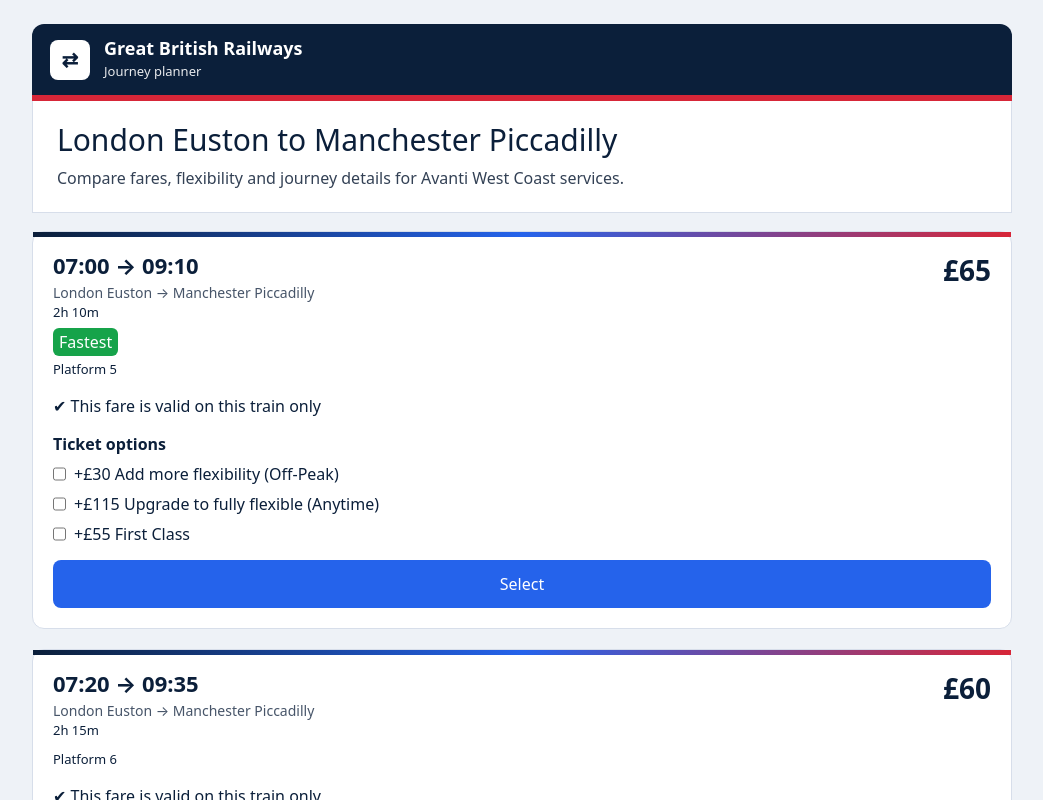
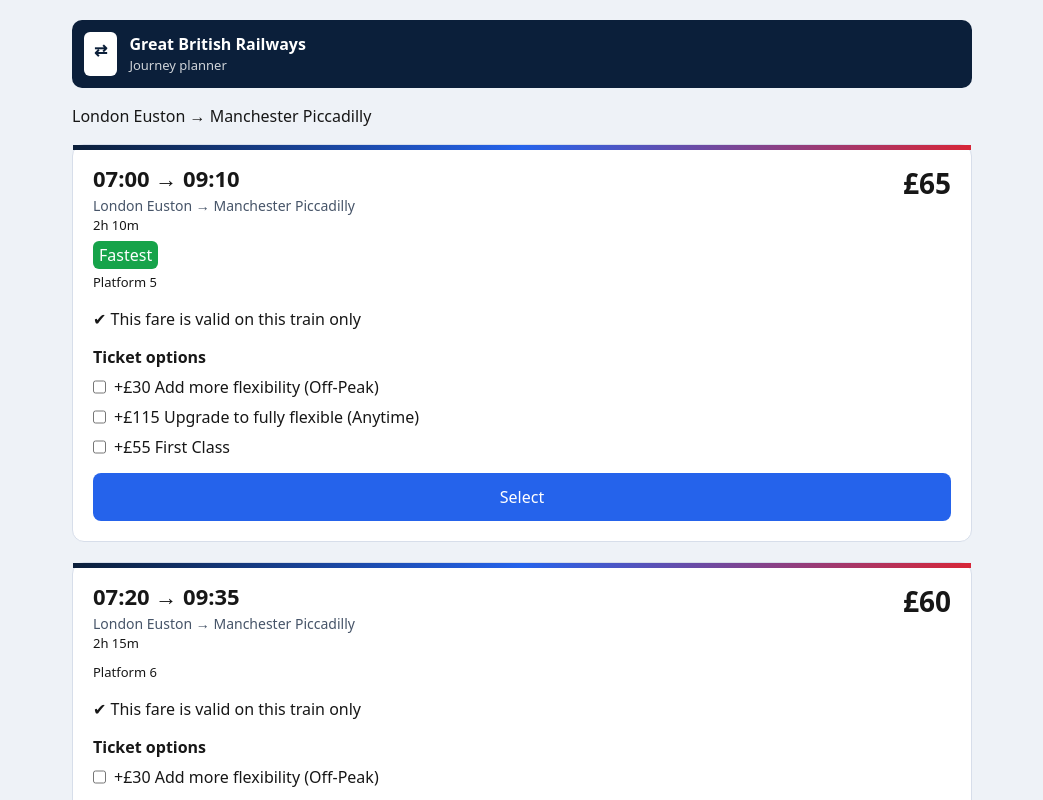
Before and after one commit to LotharG/rail-fare-prototype, a Next.js app: page / in a window 1280 px wide. Shown: the top 800 px of the page, without its empty margins (118-1161 px from the left). Built offline with nearby package versions, Linux system fonts and the light colour scheme.

Commit message:
Fix final Vercel build error

```diff
--- a/app/page.tsx
+++ b/app/page.tsx
@@ -11,21 +11,21 @@
   return ah * 60 + am - (dh * 60 + dm);
 }
 
-function getRestrictionText(activeFareType) {
-  if (activeFareType === "anytime") {
+function getRestrictionText(type) {
+  if (type === "anytime") {
     return "Valid on any train today.";
   }
 
-  if (activeFareType === "off_peak") {
+  if (type === "off_peak") {
     return "Valid on selected off-peak services. Some busy times may be excluded.";
   }
 
   return "Valid only on the train you selected.";
 }
 
-function getFareLabel(activeFareType) {
-  if (activeFareType === "anytime") return "Anytime";
-  if (activeFareType === "off_peak") return "Off-Peak";
+function getFareLabel(type) {
+  if (type === "anytime") return "Anytime";
+  if (type === "off_peak") return "Off-Peak";
   return "Advance";
 }
 
@@ -36,67 +36,74 @@
   const [view, setView] = useState("list");
 
   const cheapestPrice = Math.min(
-    ...data.journeys.map((j) => getCheapestFare(j.fares).price)
+    ...data.journeys.map(j => getCheapestFare(j.fares).price)
   );
 
   const fastestDuration = Math.min(
-    ...data.journeys.map((j) => getDurationMinutes(j.departure, j.arrival))
+    ...data.journeys.map(j =>
+      getDurationMinutes(j.departure, j.arrival)
+    )
   );
 
+  // =========================
+  // BASKET PAGE
+  // =========================
   if (view === "basket" && selectedJourney) {
-    const activeFareType = basketDetails?.activeFareType || "advance";
-    const restrictionText = getRestrictionText(activeFareType);
+    const type = basketDetails?.activeFareType || "advance";
 
     return (
       <div style={styles.page}>
         <div style={styles.shell}>
-          <div style={styles.brandBar}>
-            <div style={styles.brandMark}>⇄</div>
+          <div style={styles.header}>
+            <div style={styles.logo}>⇄</div>
             <div>
-              <div style={styles.brandTitle}>Great British Railways</div>
-              <div style={styles.brandSub}>Journey review</div>
+              <div style={styles.brand}>Great British Railways</div>
+              <div style={styles.sub}>Journey review</div>
             </div>
           </div>
 
-          <div style={styles.reviewCard}>
-            <h1 style={styles.pageTitle}>Check your journey</h1>
+          <div style={styles.card}>
+            <h1 style={styles.title}>Check your journey</h1>
 
-            <div style={styles.reviewSection}>
-              <div style={styles.reviewLabel}>Passenger</div>
-              <div style={styles.reviewValue}>1 adult travelling</div>
+            <div style={styles.section}>
+              <strong>Passenger</strong>
+              <div>1 adult travelling</div>
             </div>
 
-            <div style={styles.reviewSection}>
-              <div style={styles.reviewLabel}>Route</div>
-              <div style={styles.reviewValue}>
-                {selectedJourney.origin} ({selectedJourney.originCode}) →{" "}
-                {selectedJourney.destination} ({selectedJourney.destinationCode})
+            <div style={styles.section}>
+              <strong>Route</strong>
+              <div>
+                {selectedJourney.origin} → {selectedJourney.destination}
               </div>
             </div>
 
-            <div style={styles.reviewSection}>
-              <div style={styles.reviewLabel}>Service</div>
-              <div style={styles.reviewValue}>
+            <div style={styles.section}>
+              <strong>Service</strong>
+              <div>
                 {selectedJourney.departure} → {selectedJourney.arrival}
               </div>
-              <div style={styles.reviewMeta}>Platform {selectedJourney.platform}</div>
             </div>
 
-            <div style={styles.reviewSection}>
-              <div style={styles.reviewLabel}>Ticket type</div>
-              <div style={styles.reviewValue}>{getFareLabel(activeFareType)}</div>
-              <div style={styles.reviewMeta}>{restrictionText}</div>
+            <div style={styles.section}>
+              <strong>Ticket</strong>
+              <div>{getFareLabel(type)}</div>
+              <div style={styles.meta}>
+                {getRestrictionText(type)}
+              </div>
             </div>
 
-            <div style={styles.reviewSection}>
-              <div style={styles.reviewLabel}>Total price</div>
-              <div style={styles.totalPrice}>£{total}</div>
+            <div style={styles.section}>
+              <strong>Total</strong>
+              <div style={styles.total}>£{total}</div>
             </div>
 
             <div style={styles.buttonRow}>
-              <button style={styles.primaryButton}>Continue</button>
+              <button style={styles.primary}>
+                Continue
+              </button>
+
               <button
-                style={styles.secondaryButton}
+                style={styles.secondary}
                 onClick={() => setView("list")}
               >
                 Go back
@@ -108,26 +115,25 @@
     );
   }
 
+  // =========================
+  // MAIN LIST
+  // =========================
   return (
     <div style={styles.page}>
       <div style={styles.shell}>
-        <div style={styles.brandBar}>
-          <div style={styles.brandMark}>⇄</div>
+        <div style={styles.header}>
+          <div style={styles.logo}>⇄</div>
           <div>
-            <div style={styles.brandTitle}>Great British Railways</div>
-            <div style={styles.brandSub}>Journey planner</div>
+            <div style={styles.brand}>Great British Railways</div>
+            <div style={styles.sub}>Journey planner</div>
           </div>
         </div>
 
-        <div style={styles.hero}>
-          <h1 style={styles.pageTitle}>London Euston to Manchester Piccadilly</h1>
-          <p style={styles.pageIntro}>
-            Compare fares, flexibility and journey details for Avanti West Coast
-            services.
-          </p>
-        </div>
+        <h1 style={styles.title}>
+          London Euston → Manchester Piccadilly
+        </h1>
 
-        {data.journeys.map((journey) => {
+        {data.journeys.map(journey => {
           const basePrice = getCheapestFare(journey.fares).price;
 
           return (
@@ -142,15 +148,12 @@
                 setTotal(basePrice);
                 setBasketDetails({
                   total: basePrice,
-                  activeFareType: "advance",
-                  addFlex: false,
-                  addAnytime: false,
-                  addFirst: false
+                  activeFareType: "advance"
                 });
               }}
-              onPriceChange={(details) => {
-                setTotal(details.total);
-                setBasketDetails(details);
+              onPriceChange={(d) => {
+                setTotal(d.total);
+                setBasketDetails(d);
               }}
               onContinue={() => setView("basket")}
             />
@@ -163,126 +166,86 @@
 
 const styles = {
   page: {
+    background: "#eef2f7",
     minHeight: "100vh",
-    background: "#eef2f7",
-    padding: "24px",
-    fontFamily: "system-ui, -apple-system, BlinkMacSystemFont, 'Segoe UI', sans-serif",
-    color: "#0b1f3a"
+    padding: "20px",
+    fontFamily: "system-ui"
   },
+
   shell: {
-    maxWidth: "980px",
+    maxWidth: "900px",
     margin: "0 auto"
   },
-  brandBar: {
+
+  header: {
     display: "flex",
-    alignItems: "center",
-    gap: "14px",
+    gap: "12px",
     background: "#0b1f3a",
-    color: "#ffffff",
-    padding: "14px 18px",
-    borderRadius: "12px 12px 0 0",
-    borderBottom: "6px solid #d72638"
+    color: "white",
+    padding: "12px",
+    borderRadius: "10px"
   },
-  brandMark: {
-    width: "40px",
-    height: "40px",
-    borderRadius: "8px",
-    background: "#ffffff",
+
+  logo: {
+    background: "white",
     color: "#0b1f3a",
-    display: "flex",
-    alignItems: "center",
-    justifyContent: "center",
-    fontWeight: "800",
-    fontSize: "20px"
+    padding: "6px 10px",
+    borderRadius: "6px",
+    fontWeight: "700"
   },
-  brandTitle: {
-    fontSize: "18px",
-    fontWeight: "700",
-    lineHeight: 1.2
+
+  brand: {
+    fontWeight: "700"
   },
-  brandSub: {
+
+  sub: {
     fontSize: "13px",
-    opacity: 0.9,
-    marginTop: "2px"
+    opacity: 0.8
   },
-  hero: {
-    background: "#ffffff",
-    padding: "22px 24px",
-    borderLeft: "1px solid #d7deea",
-    borderRight: "1px solid #d7deea",
-    borderBottom: "1px solid #d7deea",
-    marginBottom: "18px"
+
+  title: {
+    marginTop: "16px",
+    marginBottom: "16px"
   },
-  pageTitle: {
-    margin: 0,
-    fontSize: "30px",
-    lineHeight: 1.15,
-    color: "#0b1f3a"
+
+  card: {
+    background: "white",
+    padding: "20px",
+    borderRadius: "10px"
   },
-  pageIntro: {
-    marginTop: "8px",
-    marginBottom: 0,
-    fontSize: "16px",
-    color: "#334155"
+
+  section: {
+    marginTop: "12px"
   },
-  reviewCard: {
-    background: "#ffffff",
-    border: "1px solid #d7deea",
-    borderTop: "6px solid #2563eb",
-    borderRadius: "0 0 12px 12px",
-    padding: "24px"
+
+  meta: {
+    fontSize: "14px",
+    color: "#475569"
   },
-  reviewSection: {
-    padding: "14px 0",
-    borderBottom: "1px solid #e2e8f0"
+
+  total: {
+    fontSize: "28px",
+    fontWeight: "800"
   },
-  reviewLabel: {
-    fontSize: "13px",
-    fontWeight: "700",
-    textTransform: "uppercase",
-    letterSpacing: "0.04em",
-    color: "#475569",
-    marginBottom: "6px"
-  },
-  reviewValue: {
-    fontSize: "18px",
-    fontWeight: "600",
-    color: "#0b1f3a"
-  },
-  reviewMeta: {
-    marginTop: "6px",
-    fontSize: "14px",
-    color: "#334155"
-  },
-  totalPrice: {
-    fontSize: "32px",
-    fontWeight: "800",
-    color: "#0b1f3a"
-  },
+
   buttonRow: {
     display: "flex",
     gap: "12px",
-    marginTop: "24px",
-    flexWrap: "wrap"
+    marginTop: "20px"
   },
-  primaryButton: {
-    padding: "14px 18px",
-    borderRadius: "10px",
+
+  primary: {
+    padding: "12px",
+    background: "#0b1f3a",
+    color: "white",
     border: "none",
-    background: "#0b1f3a",
-    color: "#ffffff",
-    fontSize: "16px",
-    fontWeight: "700",
-    cursor: "pointer"
+    borderRadius: "8px"
   },
-  secondaryButton: {
-    padding: "14px 18px",
-    borderRadius: "10px",
-    border: "2px solid #cbd5e1",
-    background: "#ffffff",
-    color: "#0b1f3a",
-    fontSize: "16px",
-    fontWeight: "700",
-    cursor: "pointer"
+
+  secondary: {
+    padding: "12px",
+    border: "2px solid #ddd",
+    background: "white",
+    borderRadius: "8px"
   }
 };
```
